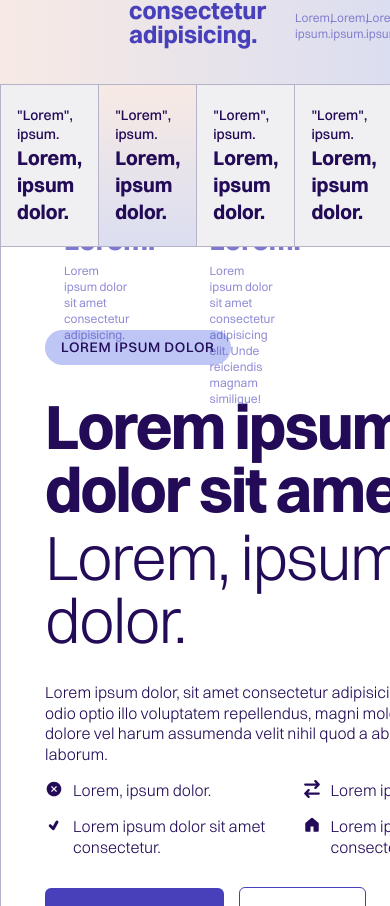
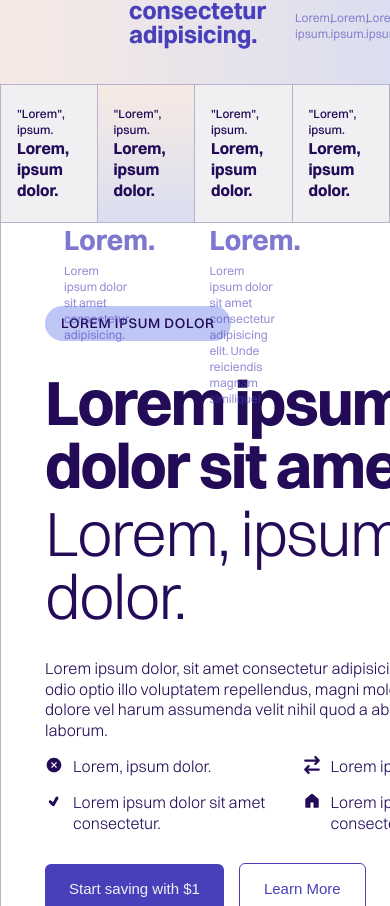
Before and after one commit to ayushcodes0/Tj-Frontend, a React (Vite) app: page / in a window 390 px wide. Shown: the part 905-1811 px from the top of the page. Built offline with nearby package versions, Linux system fonts and the light colour scheme.

Commit message:
working on responsiveness

```diff
--- a/src/pages/LandingPage/LandingPage.module.css
+++ b/src/pages/LandingPage/LandingPage.module.css
@@ -285,3 +285,12 @@
         width: 80%;
     }
 }
+
+@media (max-width: 1200px){
+    .infoMenuTop{
+        font-size: 12px;
+    }
+    .infoMenuBottom{
+        font-size: 16px;
+    }
+}
```
